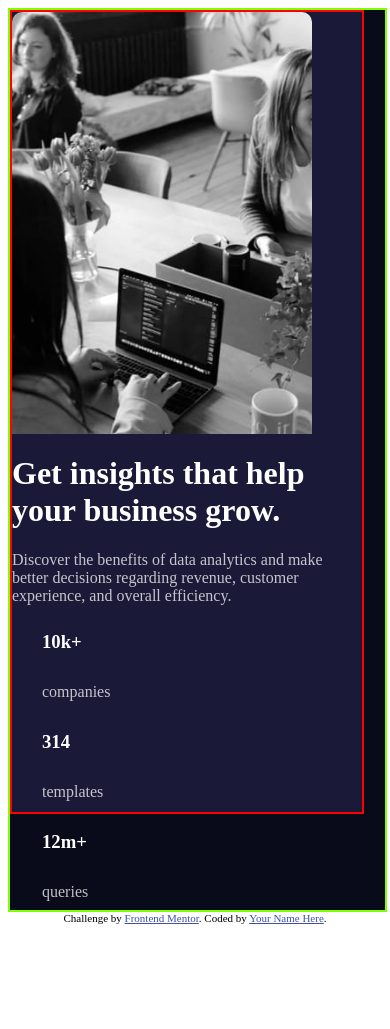
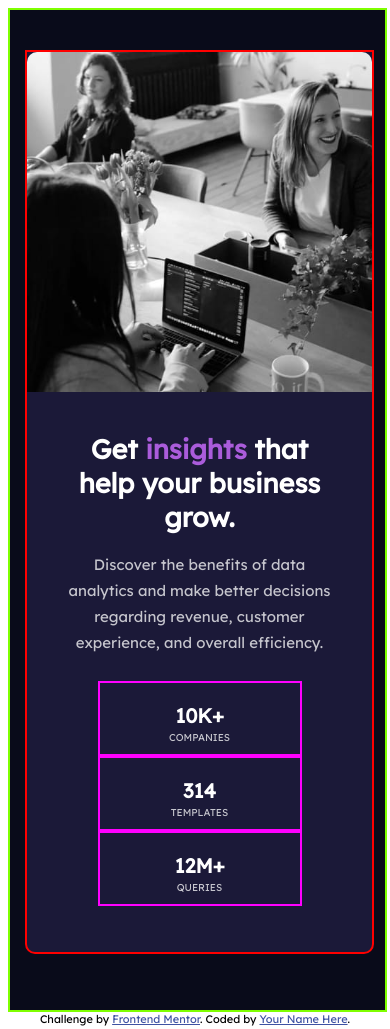
Before and after one commit to oluciams/frontend-mentor-Stats-preview-card-component, a plain HTML site: page index.html in a window 390 px wide. Before the commit the page ends 932 px from the top, so only its background shows below. Drawn offline with Linux system fonts and the light colour scheme.

Commit message:
Agregar estilos vista mobil

```diff
--- a/index.html
+++ b/index.html
@@ -3,10 +3,14 @@
 <head>
   <meta charset="UTF-8">
   <meta name="viewport" content="width=device-width, initial-scale=1.0"> <!-- displays site properly based on user's device -->
+
   <link rel="icon" type="image/png" sizes="32x32" href="./images/favicon-32x32.png">
   <link rel="stylesheet" href="style.css">
+  <link rel="preconnect" href="https://fonts.gstatic.com">
+  <link href="https://fonts.googleapis.com/css2?family=Inter:wght@400;700&display=swap" rel="stylesheet">
+  <link href="https://fonts.googleapis.com/css2?family=Inter:wght@400;700&family=Lexend+Deca&display=swap" rel="stylesheet">
 
-  <title>Frontend Mentor | Stats preview card component</title>
+<title>Frontend Mentor | Stats preview card component</title>
 
 </head>
 <body>
@@ -17,7 +21,7 @@
         <h1>
         Get <strong>insights</strong> that help your business grow.
         </h1>
-        <section>
+        <section class="parrafoPrincipal">
           <p>
             Discover the benefits of data analytics and make better decisions regarding revenue, customer
             experience, and overall efficiency.
@@ -25,16 +29,16 @@
         </section>
         <section id="estadistica">
           <div class="box">
-            <h3>10k+</h3>
-            <p>companies</p>
+            <h3>10K+</h3>
+            <p>COMPANIES</p>
           </div>
           <div class="box">
             <h3>314</h3>
-            <p> templates</p>
+            <p> TEMPLATES</p>
           </div>
           <div class="box">
-            <h3>12m+</h3>
-            <p> queries</p>
+            <h3>12M+</h3>
+            <p>QUERIES</p>
           </div>
         </section>
       </div>
--- a/style.css
+++ b/style.css
@@ -1,62 +1,96 @@
+body {
+    font-family: 'Inter', sans-serif;
+    font-family: 'Lexend Deca', sans-serif;
+}
+
 .attribution { font-size: 11px; text-align: center; }
 .attribution a { color: hsl(228, 45%, 44%); }
 
 main {
     background-color: hsl(233, 47%, 7%);
     width: 375px;
-    height: 900px;
+    height: 1000px;
     border: 2px solid chartreuse;
+
 }
 
 .contenedor {
-    width: 350px;
-    height: 800px;
+    width: 345px;
+    height: 900px;
     background-color: hsl(244, 38%, 16%);
     border: 2px solid red;
+    margin-left: 15px;
+    border-bottom-right-radius: 10px;
+    border-bottom-left-radius: 10px;
+    margin-top: 40px;
+    margin-bottom: 40px;
 
 }
 
  .contenedorImagen {
-    background-color:  ;
     background-image: url(./images/image-header-mobile.jpg);
-    width: 300px;
-    height: 50vh;
+    width: 345px;
+    height: 340px;
     background-position: center;
     background-repeat: no-repeat;
     background-size: cover;
     border-top-right-radius: 10px;
     border-top-left-radius: 10px;
+
+
 }
 
 
 main h1 {
     color: hsl(0, 0%, 100%);
+    margin-top: 40px;
+    margin-left: 40px;
+    margin-right: 40px;
+    text-align: center;
+    font-size: 27px;
 
+
+}
+
+h1 strong {
+    color: hsl(277, 64%, 61%) ;
 }
 main p {
     color:hsla(0, 0%, 100%, 0.75);
 
 }
 
-#estadistica h3 {
-    margin: 10px 20px;
-    padding: 10px;
-    width: 100px;
+.parrafoPrincipal {
+    text-align: center;
+    margin-left: 40px;
+    margin-right: 40px;
+    line-height: 26px;
+    font-size: 15px;
 }
 
-#estadistica p {
-    margin: 10px 20px;
-    padding: 10px;
-    width: 100px;
+ #estadistica {
+    margin-top: 25px;
 
+  }
+
+.box {
+
+    text-align: center;
+    border: 2px solid fuchsia;
+    width: 200px;
+    margin: 0 auto;
 }
 
 .box h3 {
-    color:  hsl(0, 0%, 100%);
+    color: hsla(0, 0%, 100%);
+    font-size: 20px;
+    margin-bottom: 0;
+    font-weight: bold;
+}
 
-
-}
 .box p {
     color:hsla(0, 0%, 100%, 0.75);
-
+    font-size: 15PX;
+    font-size: 10px;
+    margin-top: 3px;
 }
```
Also changed, not shown: 1 other file.
